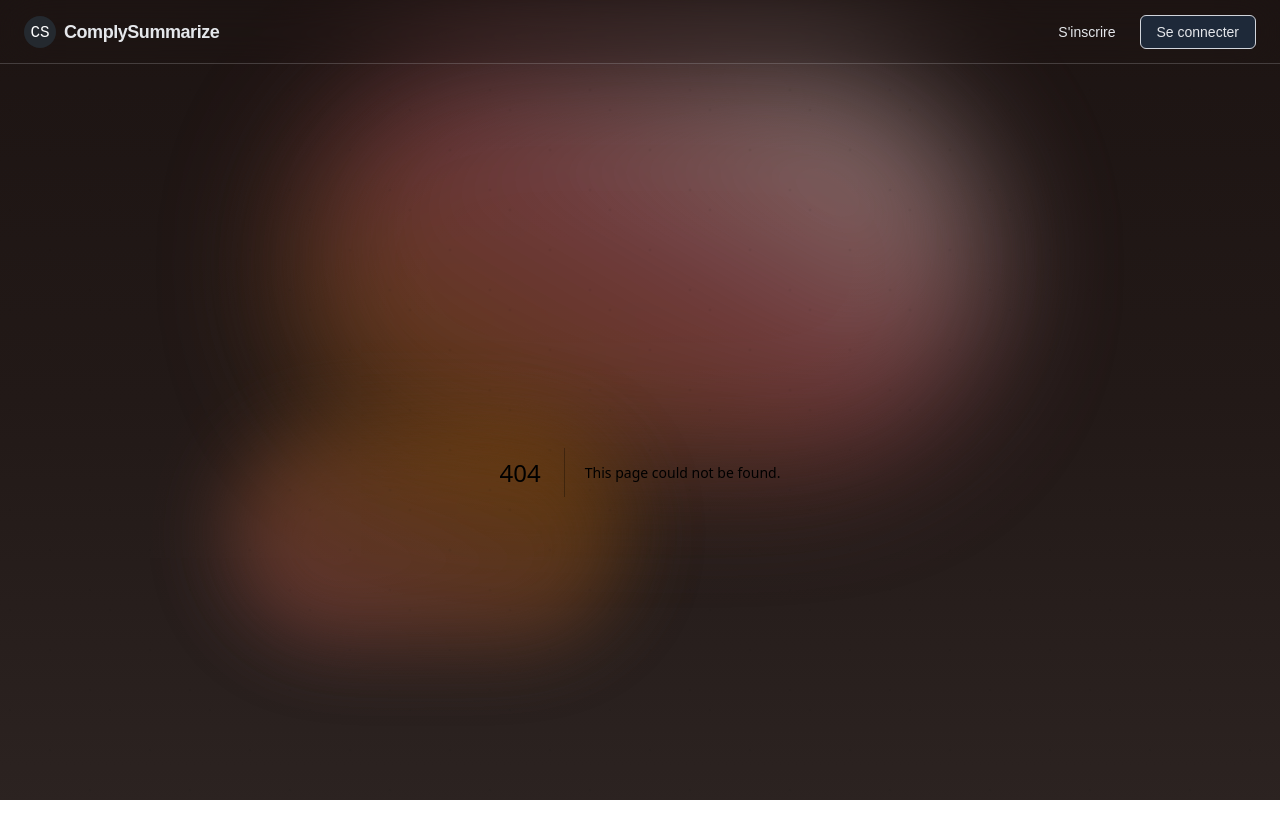
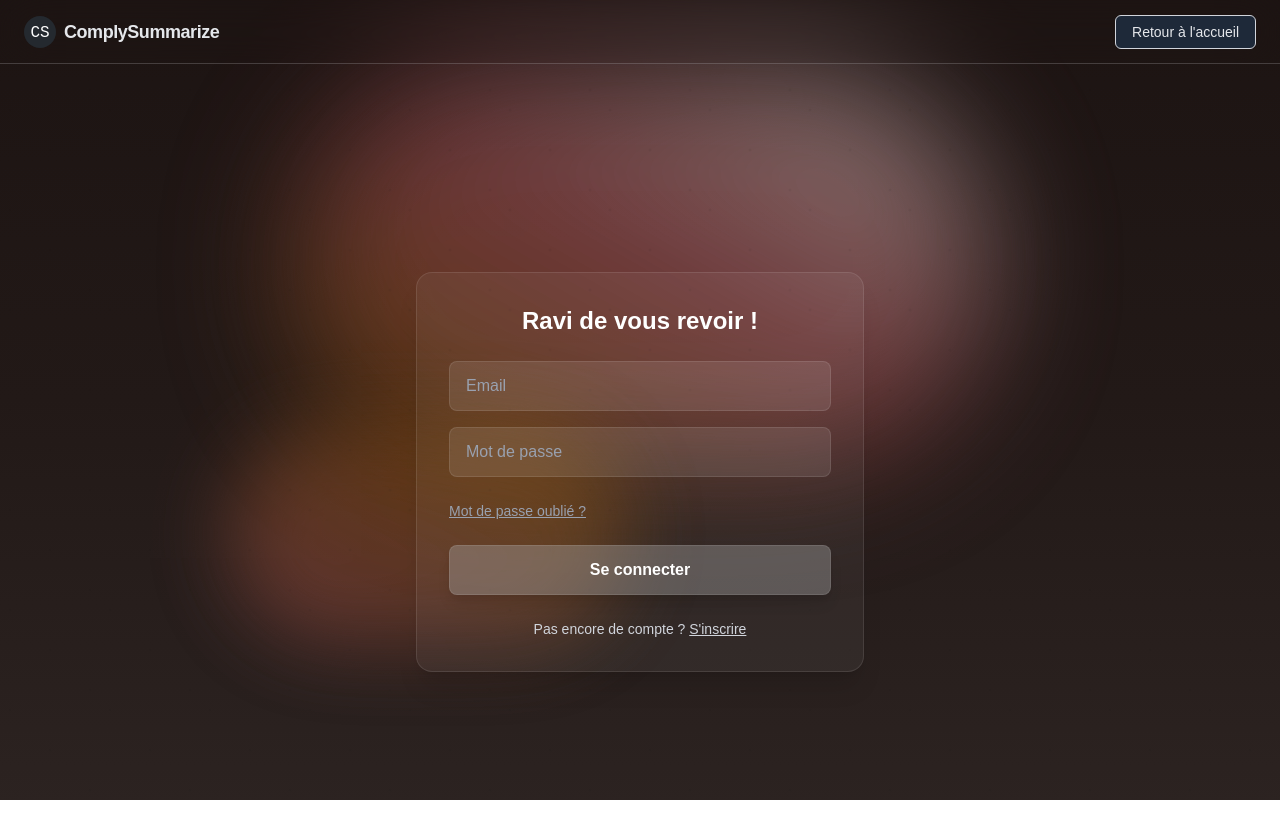
Before and after one commit to Thekorzeremi/IPSSI-ComplySummarize_IA, a Next.js app in the folder frontend/: page /auth in a window 1280 px wide. Before the commit this address had no page. Shown: the top 838 px of the page. Built offline with nearby package versions, Linux system fonts and the light colour scheme.

Commit message:
ci: auth

```diff
--- a/frontend/app/Topbar.tsx
+++ b/frontend/app/Topbar.tsx
@@ -1,4 +1,6 @@
+"use client";
 import Link from "next/link";
+import { usePathname } from "next/navigation";
 
 export default function Topbar() {
   return (
@@ -13,8 +15,11 @@ export default function Topbar() {
         </span>
       </div>
       <nav className="flex items-center gap-2">
-        <Link href="/signup" className="px-4 py-1.5 rounded-md text-sm font-medium text-gray-200 hover:bg-gray-700 transition-colors">S'inscrire</Link>
-        <Link href="/login" className="px-4 py-1.5 rounded-md text-sm font-medium border text-gray-200 border-gray-300 bg-gray-800 hover:bg-gray-600 transition-colors">Se connecter</Link>
+        {usePathname() === "/auth" ? (
+          <Link href="/" className="px-4 py-1.5 rounded-md text-sm font-medium border text-gray-200 border-gray-300 bg-gray-800 hover:bg-gray-600 transition-colors">Retour à l'accueil</Link>
+        ) : (
+          <Link href="/auth" className="px-4 py-1.5 rounded-md text-sm font-medium border text-gray-200 border-gray-300 bg-gray-800 hover:bg-gray-600 transition-colors">Commencer</Link>
+        )}
       </nav>
     </header>
   );
--- /dev/null
+++ b/frontend/app/auth/page.tsx
@@ -0,0 +1,172 @@
+"use client";
+import { useState } from "react";
+import Link from "next/link";
+
+import { useEffect } from "react";
+
+function AuthForm() {
+  const [isRegister, setIsRegister] = useState(false);
+
+  useEffect(() => {
+    const prev = document.body.style.overflowY;
+    document.body.style.overflowY = "hidden";
+    return () => {
+      document.body.style.overflowY = prev || "auto";
+    };
+  }, []);
+  const [form, setForm] = useState({
+    firstName: "",
+    lastName: "",
+    email: "",
+    password: "",
+    confirm: "",
+    terms: false,
+  });
+  const [error, setError] = useState("");
+
+  function handleChange(e: React.ChangeEvent<HTMLInputElement>) {
+    const { name, value, type, checked } = e.target;
+    setForm((prev) => ({
+      ...prev,
+      [name]: type === "checkbox" ? checked : value,
+    }));
+  }
+
+  function handleSubmit(e: React.FormEvent) {
+    e.preventDefault();
+    setError("");
+    if (isRegister) {
+      if (!form.firstName || !form.lastName || !form.email || !form.password || !form.confirm) {
+        setError("Tous les champs sont requis.");
+        return;
+      }
+      if (form.password !== form.confirm) {
+        setError("Les mots de passe ne correspondent pas.");
+        return;
+      }
+      if (!form.terms) {
+        setError("Vous devez accepter les conditions d'utilisation.");
+        return;
+      }
+    } else {
+      if (!form.email || !form.password) {
+        setError("Email et mot de passe requis.");
+        return;
+      }
+    }
+  }
+
+  return (
+    <div className="min-h-screen flex items-center justify-center py-16 px-4">
+      <div className="w-full max-w-md bg-white/5  rounded-2xl shadow-xl border border-white/10 p-8 animate-fade-up">
+        <h2 className="text-2xl font-bold text-white mb-6 text-center">
+          {isRegister ? "Bienvenue sur ComplySummarize" : "Ravi de vous revoir !  "}
+        </h2>
+        {error && <div className="mb-4 text-red-400 text-sm text-center">{error}</div>}
+        <form className="flex flex-col gap-4" onSubmit={handleSubmit} autoComplete="off">
+          {isRegister && (
+            <div className="flex flex-col gap-4">
+              <input
+                name="lastName"
+                type="text"
+                placeholder="Nom"
+                value={form.lastName}
+                onChange={handleChange}
+                className="flex-1 rounded-lg px-4 py-3 bg-white/10 text-white placeholder-gray-400 border border-white/10 focus:outline-none focus:ring-2 focus:ring-white/50"
+                autoComplete="family-name"
+              />
+              <input
+                name="firstName"
+                type="text"
+                placeholder="Prénom"
+                value={form.firstName}
+                onChange={handleChange}
+                className="flex-1 rounded-lg px-4 py-3 bg-white/10 text-white placeholder-gray-400 border border-white/10 focus:outline-none focus:ring-2 focus:ring-white/50"
+                autoComplete="given-name"
+              />
+            </div>
+          )}
+          <input
+            name="email"
+            type="email"
+            placeholder="Email"
+            value={form.email}
+            onChange={handleChange}
+            className="rounded-lg px-4 py-3 bg-white/10 text-white placeholder-gray-400 border border-white/10 focus:outline-none focus:ring-2 focus:ring-white/50"
+            autoComplete={isRegister ? "email" : "username"}
+          />
+          <input
+            name="password"
+            type="password"
+            placeholder="Mot de passe"
+            value={form.password}
+            onChange={handleChange}
+            className="rounded-lg px-4 py-3 bg-white/10 text-white placeholder-gray-400 border border-white/10 focus:outline-none focus:ring-2 focus:ring-white/50"
+            autoComplete={isRegister ? "new-password" : "current-password"}
+          />
+          {isRegister && (
+            <input
+              name="confirm"
+              type="password"
+              placeholder="Confirmation du mot de passe"
+              value={form.confirm}
+              onChange={handleChange}
+              className="rounded-lg px-4 py-3 bg-white/10 text-white placeholder-gray-400 border border-white/10 focus:outline-none focus:ring-2 focus:ring-white/50"
+              autoComplete="new-password"
+            />
+          )}
+          {isRegister && (
+            <label className="flex items-center gap-2 mt-2 text-gray-200 text-sm select-none">
+              <input
+                name="terms"
+                type="checkbox"
+                checked={form.terms}
+                onChange={handleChange}
+                className="accent-white w-4 h-4 rounded border border-white/20"
+              />
+              J'accepte les <Link href="#" className="underline hover:text-white">conditions d'utilisation</Link>
+            </label>
+          )}
+          {!isRegister && (
+            <div className="flex justify-between text-sm text-gray-400">
+              <button
+                type="button"
+                className="underline cursor-pointer mt-2 hover:text-white"
+                onClick={() => alert('À implémenter !')}
+              >
+                Mot de passe oublié ?
+              </button>
+            </div>
+          )}
+          <button
+            type="submit"
+            className="mt-2 w-full py-3 rounded-lg bg-[#acacac5e] border border-white/10 cursor-pointer text-white font-semibold shadow-lg hover:bg-[#b6b6b69c] transition focus:outline-none focus:ring-2 focus:ring-white/50"
+          >
+            {isRegister ? "S'inscrire" : "Se connecter"}
+          </button>
+        </form>
+        <div className="mt-6 text-center text-gray-300 text-sm">
+          {isRegister ? (
+            <>
+              Déjà un compte ?{' '}
+              <button className="underline cursor-pointer hover:text-white" onClick={() => setIsRegister(false)}>
+                Se connecter
+              </button>
+            </>
+          ) : (
+            <>
+              Pas encore de compte ?{' '}
+              <button className="underline cursor-pointer hover:text-white" onClick={() => setIsRegister(true)}>
+                S'inscrire
+              </button>
+            </>
+          )}
+        </div>
+      </div>
+    </div>
+  );
+}
+
+export default function AuthPage() {
+  return <AuthForm />;
+}
--- /dev/null
+++ b/frontend/app/client-body.tsx
@@ -0,0 +1,26 @@
+"use client";
+import { usePathname } from "next/navigation";
+
+export function ClientBody({ children }: { children: React.ReactNode }) {
+  const pathname = usePathname();
+  const overflowY = pathname === "/auth" ? "overflow-y-hidden" : "overflow-y-auto";
+  return (
+    <body
+      className={`antialiased min-h-screen relative overflow-x-hidden ${overflowY} var(--font-geist-sans) var(--font-geist-mono)`}
+      style={{ paddingTop: 72 }}
+    >
+      <div
+        aria-hidden
+        className="pointer-events-none fixed inset-0 z-0 bg-gradient-to-b from-[#0d1117] via-[#171b22] to-[#2d2f36] animate-gradient-move"
+        style={{ minHeight: '100vh' }}
+      >
+        <div className="absolute left-1/2 top-1/3 -translate-x-1/2 -translate-y-1/2 w-[700px] h-[400px] rounded-full blur-3xl opacity-60 bg-gradient-to-tr from-[#6e40c9] via-[#3572a5] to-[#f5f6fa] animate-pulse-slow" />
+        <div className="absolute left-1/3 top-2/3 -translate-x-1/2 -translate-y-1/2 w-[400px] h-[220px] rounded-full blur-2xl opacity-40 bg-gradient-to-tr from-[#3572a5] to-[#6e40c9] animate-pulse-slower" />
+      </div>
+      {require('./Topbar').default()}
+      <div className="relative z-10">
+        {children}
+      </div>
+    </body>
+  );
+}
--- a/frontend/app/layout.tsx
+++ b/frontend/app/layout.tsx
@@ -1,6 +1,7 @@
 import type { Metadata } from "next";
 import { Geist, Geist_Mono } from "next/font/google";
 import "./globals.css";
+import Topbar from "./Topbar";
 
 const geistSans = Geist({
   variable: "--font-geist-sans",
@@ -25,7 +26,7 @@ export default function RootLayout({
   return (
     <html lang="en">
       <body
-        className={`${geistSans.variable} ${geistMono.variable} antialiased min-h-screen relative overflow-x-hidden`}
+        className={`${geistSans.variable} ${geistMono.variable} antialiased min-h-screen relative overflow-x-hidden overflow-y-auto`}
         style={{ paddingTop: 72 }}
       >
         <div
@@ -36,7 +37,7 @@ export default function RootLayout({
           <div className="absolute left-1/2 top-1/3 -translate-x-1/2 -translate-y-1/2 w-[700px] h-[400px] rounded-full blur-3xl opacity-60 bg-gradient-to-tr from-[#6e40c9] via-[#3572a5] to-[#f5f6fa] animate-pulse-slow" />
           <div className="absolute left-1/3 top-2/3 -translate-x-1/2 -translate-y-1/2 w-[400px] h-[220px] rounded-full blur-2xl opacity-40 bg-gradient-to-tr from-[#3572a5] to-[#6e40c9] animate-pulse-slower" />
         </div>
-        {require('./Topbar').default()}
+        <Topbar />
         <div className="relative z-10">
           {children}
         </div>
--- a/frontend/app/page.tsx
+++ b/frontend/app/page.tsx
@@ -38,7 +38,7 @@ export default function Home() {
           Gagnez un temps précieux dans l’analyse de vos documents réglementaires grâce à l’IA. Résumez, synthétisez et exploitez l’essentiel en quelques secondes.
         </p>
         <a
-          href="#chatbot"
+          href="/auth"
           className="inline-block px-10 py-4 bg-[#acacac5e] text-white font-semibold rounded-xl shadow-xl hover:bg-[#b6b6b69c] focus:outline-none focus:ring-4 focus:ring-[#acacac5e]/60 transition-all text-xl mt-2 glow-btn"
         >
           Résumer mon document
```
